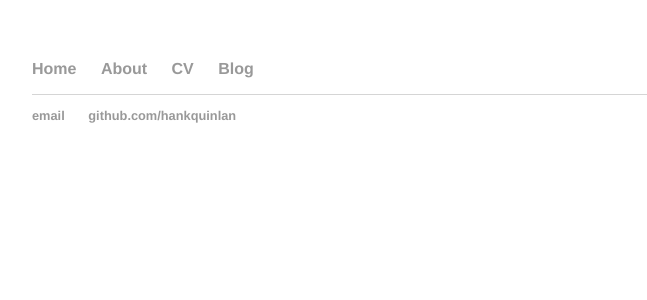
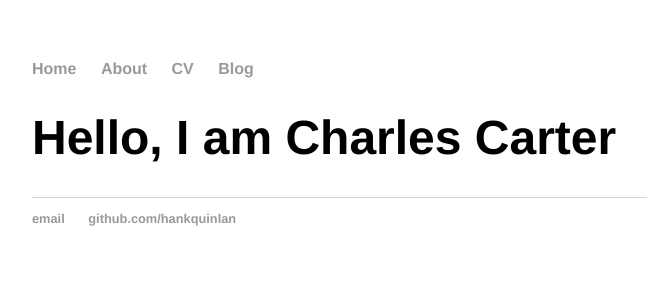
Before and after one commit to charlescartermath82/charlescartermath82.github.io, a Jekyll site: the page built from index.html, in a window 1280 px wide. Shown: the top 300 px of the page, without its empty margins (160-807 px from the left). Built offline with Jekyll 4.4.1, drawn with Linux system fonts in a browser that asks for light colours.

Commit message:
Update index.html

```diff
--- a/index.html
+++ b/index.html
@@ -2,3 +2,7 @@
 layout: default
 title: "Charles Carter, Math/Test Taking Tutor"
 ---
+
+<div class="blurb">
+  <h1> Hello, I am Charles Carter </h1>
+</div>
```
